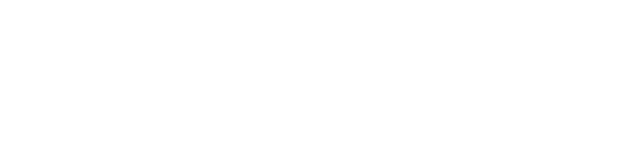
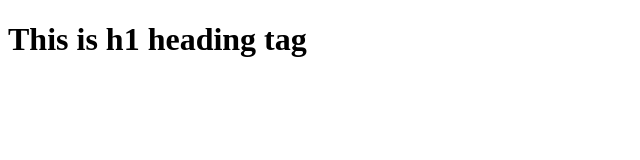
Before and after one commit to mohanraj-exe/git-demo-repo, a plain HTML site: page index.html in a window 1280 px wide. Shown: the whole page, without its empty margins (0-640 px from the left). Drawn offline with Linux system fonts and the light colour scheme.

Commit message:
added heading tag

```diff
--- a/index.html
+++ b/index.html
@@ -7,6 +7,6 @@
     <title>Document</title>
 </head>
 <body>
-
+    <h1>This is h1 heading tag</h1>
 </body>
 </html>
```
